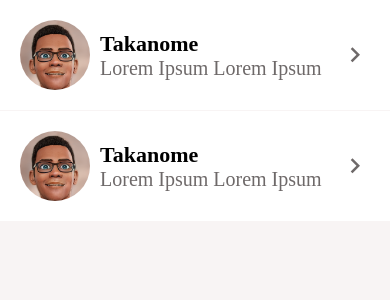
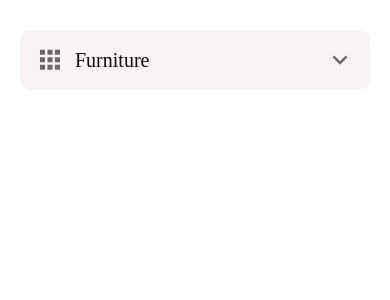
Before and after one commit to takanome-dev/done-with-it, a React Native app: screen / in a window 390 px wide. Shown: the top 300 px of the page. Built offline with nearby package versions, Linux system fonts and the light colour scheme.

Commit message:
[feat]: add picker component

```diff
--- a/App.js
+++ b/App.js
@@ -1,9 +1,24 @@
+import { useState } from "react";
 import { StyleSheet, Text, View, Image } from "react-native";
 import "react-native-gesture-handler";
-import { MessagesScreen } from "./app/screen";
+import Picker from "./app/components/Picker";
+
+import Screen from "./app/components/Screen";
+
+const items = [
+	{ label: "Furniture", value: 1 },
+	{ label: "Camera", value: 2 },
+	{ label: "Sport", value: 3 },
+];
 
 export default function App() {
-	return <MessagesScreen />;
+	return (
+		<Screen>
+			<View style={{ margin: 20 }}>
+				<Picker icon="apps" placeholder="Category" items={items} />
+			</View>
+		</Screen>
+	);
 }
 
 const styles = StyleSheet.create({});
--- /dev/null
+++ b/app/components/Picker.js
@@ -0,0 +1,99 @@
+import React, { useState } from "react";
+import {
+	Modal,
+	StyleSheet,
+	View,
+	TouchableWithoutFeedback,
+	Pressable,
+	FlatList,
+} from "react-native";
+import { MaterialCommunityIcons } from "@expo/vector-icons";
+
+import colors from "../config/colors";
+import Text from "../components/Text";
+import PickerItem from "./PickerItem";
+
+export default function Picker({ icon, placeholder, items }) {
+	const [isVisible, setIsVisible] = useState(false);
+	const [selectedItem, setSelectedItem] = useState(items[0].label);
+
+	return (
+		<>
+			<TouchableWithoutFeedback onPress={() => setIsVisible(!isVisible)}>
+				<View style={styles.container}>
+					{icon && (
+						<MaterialCommunityIcons
+							style={styles.icon}
+							name={icon}
+							size={30}
+							color={colors.medium}
+						/>
+					)}
+					{/* {selectedItem ? ( */}
+					<Text style={styles.text}>{selectedItem}</Text>
+					{/* ) : (
+						<Text style={styles.text}>{placeholder}</Text>
+					)} */}
+					<MaterialCommunityIcons
+						name="chevron-down"
+						size={30}
+						color={colors.medium}
+					/>
+				</View>
+			</TouchableWithoutFeedback>
+			<Modal animationType="slide" visible={isVisible}>
+				<Pressable
+					onPress={() => setIsVisible(!isVisible)}
+					style={styles.closeButton}
+				>
+					<Text style={{ color: colors.white }}>Close</Text>
+				</Pressable>
+				<View style={styles.pickerItemContainer}>
+					<FlatList
+						data={items}
+						keyExtractor={(i) => i.value.toString()}
+						renderItem={({ item }) => (
+							<PickerItem
+								label={item.label}
+								onPress={() => {
+									setSelectedItem(item.label);
+									setIsVisible(!isVisible);
+								}}
+							/>
+						)}
+					/>
+				</View>
+			</Modal>
+		</>
+	);
+}
+
+const styles = StyleSheet.create({
+	container: {
+		flexDirection: "row",
+		alignItems: "center",
+		backgroundColor: colors.light,
+		borderRadius: 10,
+		padding: 15,
+		marginVertical: 10,
+		width: "100%",
+	},
+	icon: {
+		marginRight: 10,
+	},
+	text: {
+		flex: 1,
+	},
+	closeButton: {
+		backgroundColor: colors.secondary,
+		padding: 15,
+		margin: 10,
+		borderRadius: 10,
+		justifyContent: "center",
+		alignItems: "center",
+		elevation: 5,
+	},
+	pickerItemContainer: {
+		margin: 20,
+	},
+});
--- /dev/null
+++ b/app/components/PickerItem.js
@@ -0,0 +1,20 @@
+import React from "react";
+import { StyleSheet, View, TouchableOpacity } from "react-native";
+import { MaterialCommunityIcons } from "@expo/vector-icons";
+
+import Text from "./Text";
+import Icon from "./Icon";
+
+export default function PickerItem({ label, icon, onPress }) {
+	return (
+		<TouchableOpacity style={styles.container} onPress={onPress}>
+			{icon && <Icon name={icon} size={60} />}
+			<Text style={styles.item}>{label}</Text>
+		</TouchableOpacity>
+	);
+}
+
+const styles = StyleSheet.create({
+	container: {},
+	item: {},
+});
--- a/app/components/Text.js
+++ b/app/components/Text.js
@@ -1,19 +1,11 @@
-import { StyleSheet, Text, Platform } from "react-native";
+import { Text } from "react-native";
 import React from "react";
-import colors from "../config/colors";
+import defaultStyles from "../config/defaultStyles";
 
 export default function AppText({ children, style, numberOfLines }) {
 	return (
-		<Text style={[styles.text, style]} numberOfLines={numberOfLines}>
+		<Text style={[defaultStyles.text, style]} numberOfLines={numberOfLines}>
 			{children}
 		</Text>
 	);
 }
-
-const styles = StyleSheet.create({
-	text: {
-		fontSize: 20,
-		fontFamily: Platform.OS === "android" ? "Roboto" : "Avenir",
-		color: colors.black,
-	},
-});
--- a/app/config/defaultStyles.js
+++ b/app/config/defaultStyles.js
@@ -1,9 +1,10 @@
 import { Platform } from "react-native";
+import colors from "./colors";
 
 export default {
 	text: {
 		fontSize: 20,
-		fontWeight: "500",
 		fontFamily: Platform.OS === "android" ? "Roboto" : "Avenir",
+		color: colors.dark,
 	},
 };
```
Also changed, not shown: app/components/TextInput.js (added, +36 -0 lines).
